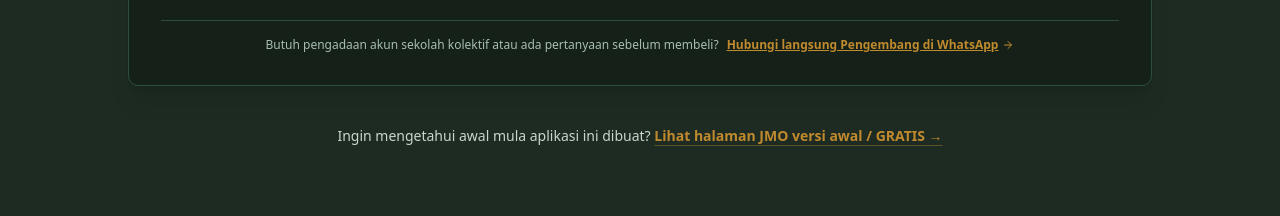
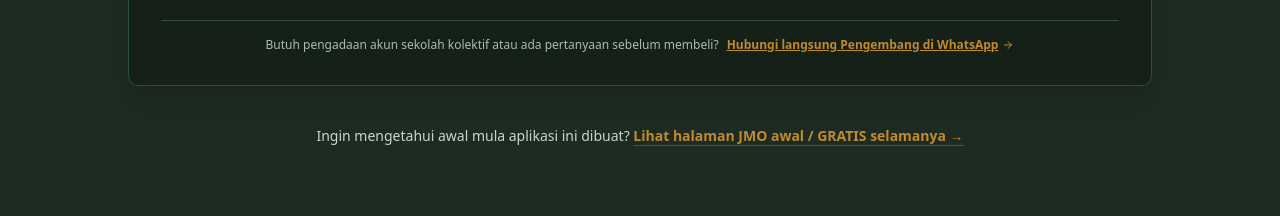
Before and after one commit to dimas-bn/Landing-Page-JMO, a React (Vite) app: page / in a window 1280 px wide. Shown: the part 7300-7516 px from the top of the page. Built offline with nearby package versions, Linux system fonts and the light colour scheme.

Commit message:
Update Pricing.tsx

```diff
--- a/src/components/Pricing.tsx
+++ b/src/components/Pricing.tsx
@@ -211,12 +211,12 @@ export const Pricing: React.FC = () => {
       <p className="text-center text-[#C9D6CC] text-sm mt-10">
         Ingin mengetahui awal mula aplikasi ini dibuat?{' '}
         <a
-          href="https://www.dimasbn.my.id/p/paket-harga-jmo.html"
+          href="https://www.dimasbn.my.id/p/aplikasi-jurnal-mengajar-online-versi.html"
           target="_blank"
           rel="noopener noreferrer"
           className="text-[#C08A2E] font-semibold underline decoration-[#C08A2E]/40 underline-offset-4 hover:text-[#d49933] transition-colors"
         >
-          Lihat halaman JMO versi awal / GRATIS →
+          Lihat halaman JMO awal / GRATIS selamanya →
         </a>
       </p>
     </section>
```
